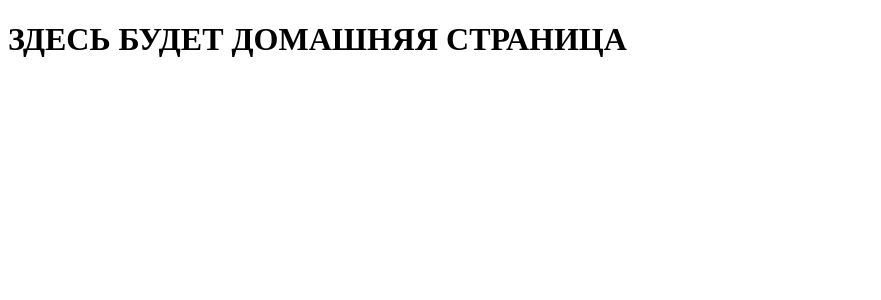
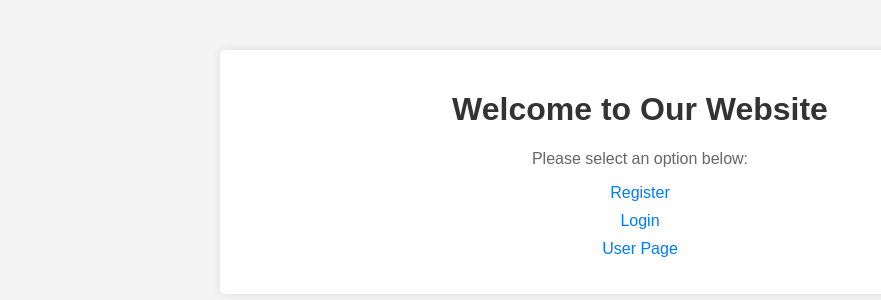
Before and after one commit to DavidMekhtiev/ask3, a Node server app: page / in a window 1280 px wide. Shown: the top 300 px of the page, without its empty margins (0-881 px from the left). Run offline with Node 20, Linux system fonts and the light colour scheme; some libraries are stand-ins or nearby versions.

Commit message:
modified:   app.js 	modified:   views/pages/home.ejs 	modified:   views/pages/userpage.ejs 	deleted:    views/pages/walletconn.ejs

```diff
--- a/app.js
+++ b/app.js
@@ -19,9 +19,6 @@ app.get('/',function(req,res) {
 app.get('/profile',function(req,res) {
   res.render('pages/userpage');
 });
-app.get('/walletconnect',function(req,res) {
-    res.render('pages/walletconn');
-});
 app.get('/register',function(req,res) {
   res.render('pages/reg');
 });
--- a/views/pages/home.ejs
+++ b/views/pages/home.ejs
@@ -3,9 +3,57 @@
 <head>
     <meta charset="UTF-8">
     <meta name="viewport" content="width=device-width, initial-scale=1.0">
-    <title>Home</title>
+    <title>Homepage</title>
+    <style>
+        body {
+            font-family: Arial, sans-serif;
+            margin: 0;
+            padding: 0;
+            background-color: #f4f4f4;
+        }
+        .container {
+            max-width: 800px;
+            margin: 50px auto;
+            padding: 20px;
+            background-color: #fff;
+            border-radius: 5px;
+            box-shadow: 0 0 10px rgba(0, 0, 0, 0.1);
+        }
+        h1 {
+            text-align: center;
+            color: #333;
+        }
+        p {
+            text-align: center;
+            color: #666;
+        }
+        ul {
+            list-style-type: none;
+            padding: 0;
+            text-align: center;
+        }
+        li {
+            margin-bottom: 10px;
+        }
+        a {
+            text-decoration: none;
+            color: #007bff;
+            transition: color 0.3s ease;
+        }
+        a:hover {
+            color: #0056b3;
+        }
+    </style>
 </head>
 <body>
-    <h1>ЗДЕСЬ БУДЕТ ДОМАШНЯЯ СТРАНИЦА</h1>
+    <div class="container">
+        <h1>Welcome to Our Website</h1>
+        <p>Please select an option below:</p>
+        <ul>
+            <li><a href="register">Register</a></li>
+            <li><a href="login">Login</a></li>
+            <li><a href="profile">User Page</a></li>
+        </ul>
+    </div>
 </body>
 </html>
```
Also changed, not shown: views/pages/userpage.ejs (+70 -2 lines), views/pages/walletconn.ejs (deleted, +0 -81 lines).
